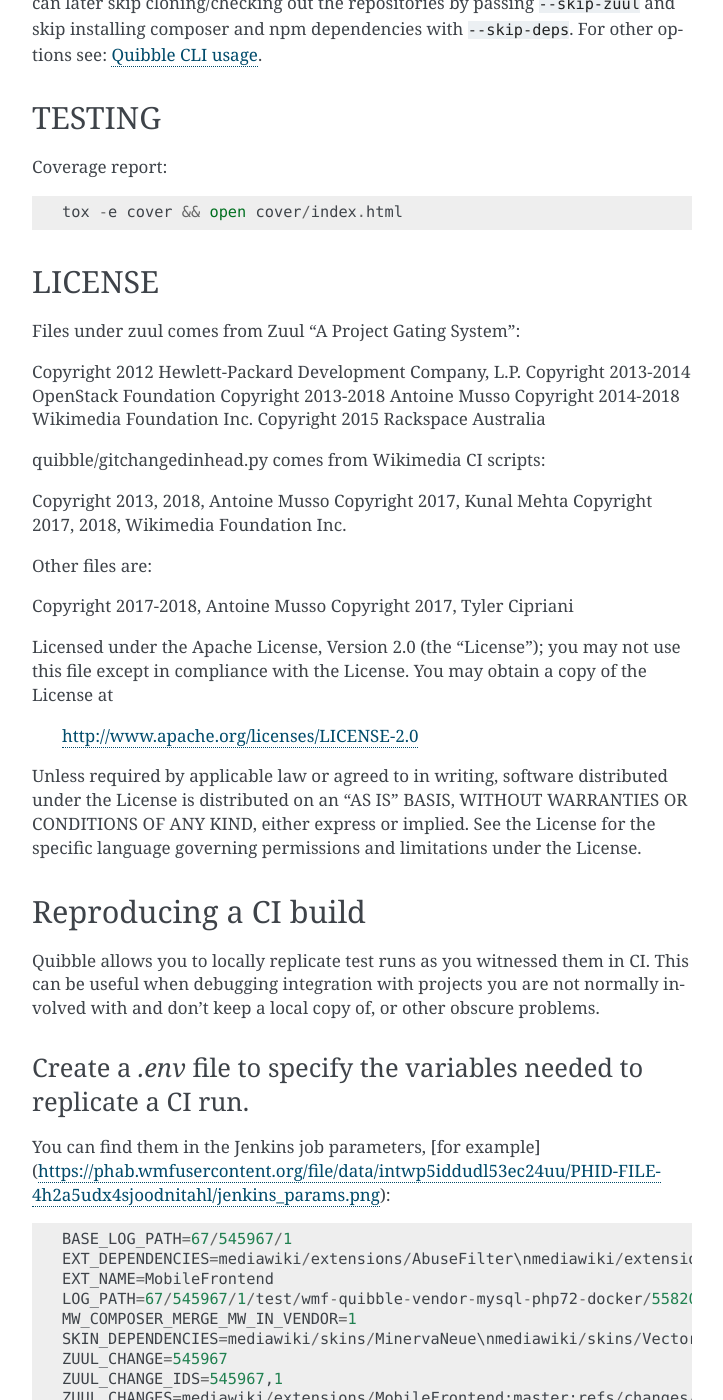
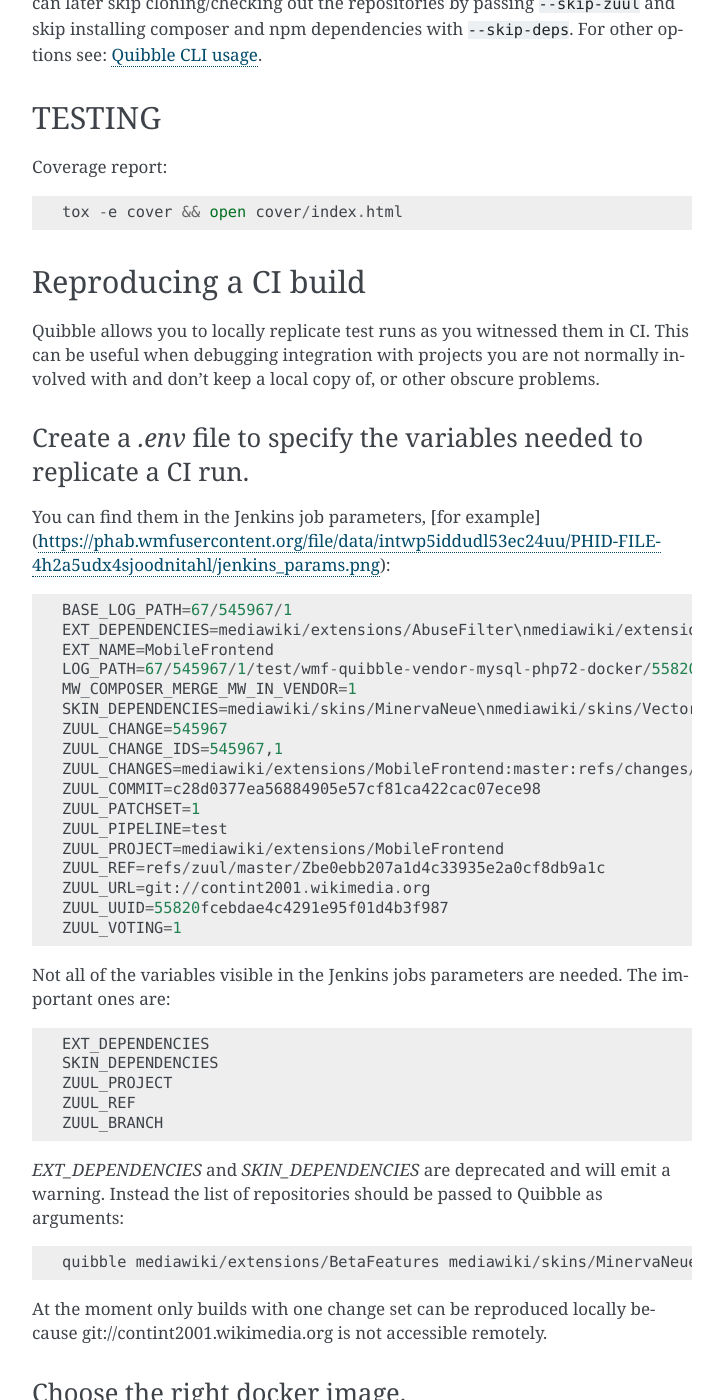
Before and after one commit to wikimedia/integration-quibble, a Sphinx documentation site: the page built from doc/source/index.rst, in a window 1280 px wide and 1400 px high, scrolled down 2920 px. Shown: the whole window, without its empty margins (388-1111 px from the left). Built offline with Sphinx 7.4.7, drawn with Linux system fonts in a browser that asks for light colours.

Commit message:
doc: move LICENSE to its own document page
Instead of cluttering the main page with licensing term, move that to a
dedicated license document. A link to the license document is shown in
the documentation sidebar.

Change LICENSE to reStructuredText and include it to the license
document. The reStructuredText conversion is borrowed from Jedidiah
Smith at: https://gist.github.com/jedsmith/7852500

Improve some markup.

Change-Id: I620f9be812b0c2da06a389e708e0c9f2fcce4bd0

```diff
--- a/README.rst
+++ b/README.rst
@@ -138,39 +138,3 @@ TESTING
 Coverage report::
 
     tox -e cover && open cover/index.html
-
-LICENSE
--------
-
-Files under zuul comes from Zuul "A Project Gating System":
-
-Copyright 2012 Hewlett-Packard Development Company, L.P.
-Copyright 2013-2014 OpenStack Foundation
-Copyright 2013-2018 Antoine Musso
-Copyright 2014-2018 Wikimedia Foundation Inc.
-Copyright 2015 Rackspace Australia
-
-quibble/gitchangedinhead.py comes from Wikimedia CI scripts:
-
-Copyright 2013, 2018, Antoine Musso
-Copyright 2017, Kunal Mehta
-Copyright 2017, 2018, Wikimedia Foundation Inc.
-
-
-Other files are:
-
-Copyright 2017-2018, Antoine Musso
-Copyright 2017, Tyler Cipriani
-
-
-Licensed under the Apache License, Version 2.0 (the "License");
-you may not use this file except in compliance with the License.
-You may obtain a copy of the License at
-
-    http://www.apache.org/licenses/LICENSE-2.0
-
-Unless required by applicable law or agreed to in writing, software
-distributed under the License is distributed on an "AS IS" BASIS,
-WITHOUT WARRANTIES OR CONDITIONS OF ANY KIND, either express or implied.
-See the License for the specific language governing permissions and
-limitations under the License.
--- a/doc/source/index.rst
+++ b/doc/source/index.rst
@@ -3,6 +3,7 @@
 
    usage
    changelog
+   license
    releasing
 
 .. include:: ../../README.rst
--- a/setup.cfg
+++ b/setup.cfg
@@ -3,7 +3,7 @@ name = quibble
 maintainer = Wikimedia Release Engineering
 maintainer_email = qa@lists.wikimedia.org
 license = Apache License Version 2.0
-license_file = LICENSE
+license_file = LICENSE.rst
 summary = A test runner for MediaWiki
 long_description = file:README.rst
 long_description_content_type = text/x-rst; charset=UTF-8
```
Also changed, not shown: doc/source/license.rst (added, +36 -0 lines), LICENSE.rst (added), 1 other file.
